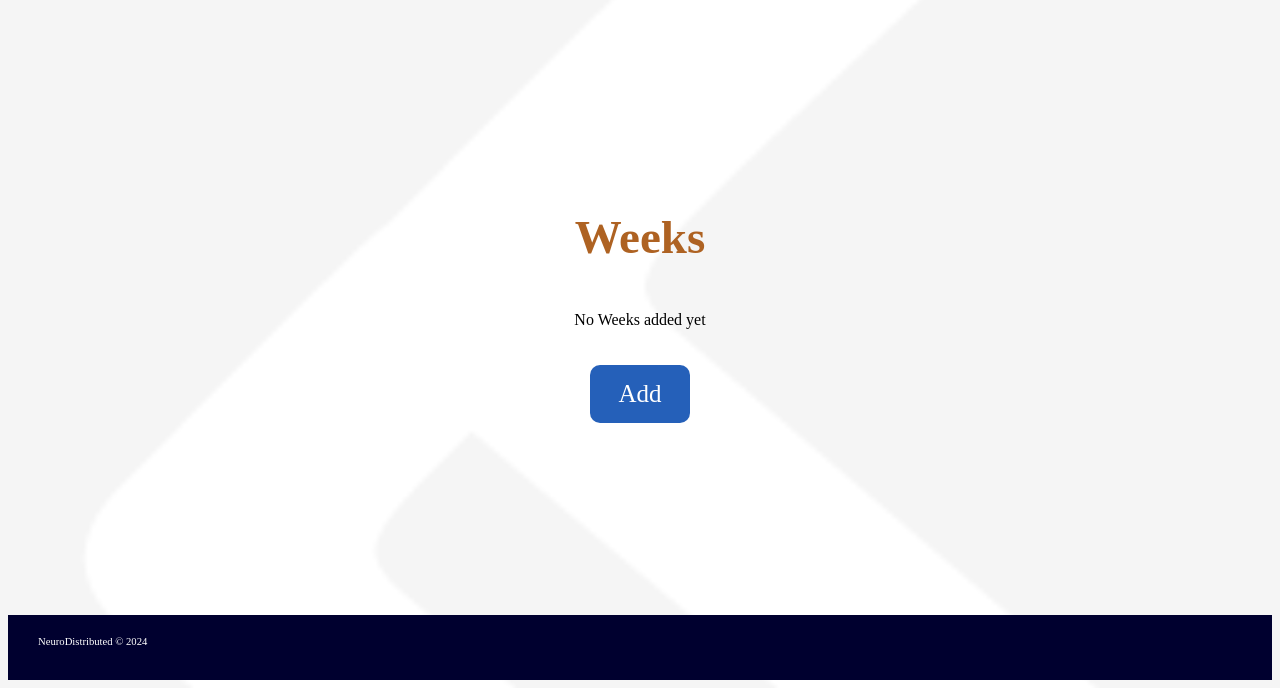
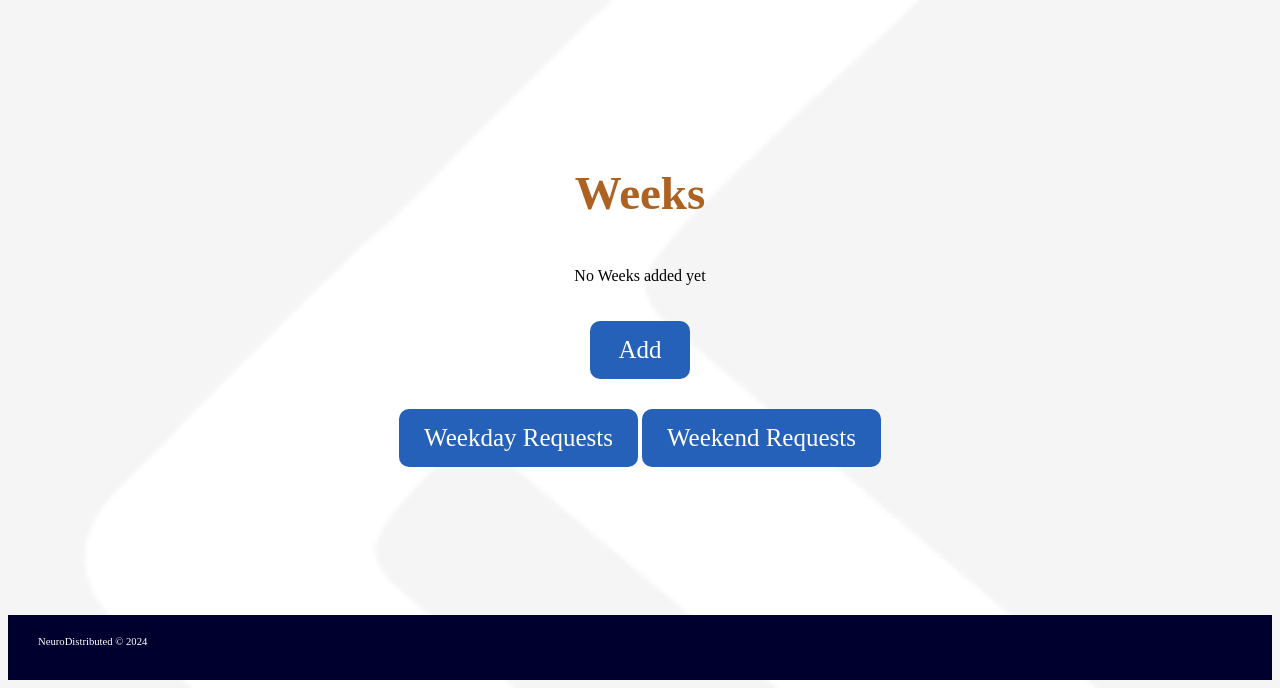
Before and after one commit to Gypsaman/loft_golf, a Flask app: page /weeks in a window 1280 px wide. Shown: the part 112-800 px from the top of the page. Run offline with Flask 3, Linux system fonts and the light colour scheme; the visitor is signed in with stand-in values (Sample User, id 1); data that the repository does not hold is empty; some libraries are stand-ins or nearby versions; some web fonts are replaced.

Commit message:
moved email request to weeks, not emailing to inactive

```diff
--- a/webproject/modules/messaging.py
+++ b/webproject/modules/messaging.py
@@ -142,7 +142,7 @@ def tee_times_available(curr_week,category):
 
     email = Email()
     sql = "Select players.first_name, players.last_name, players.email, players.access_code from Players"
-    sql += f" where {category} "
+    sql += f" where {category} and players.active = 1"
     players = list(db.session.execute(text(sql)))
     for player in players:
         email_body = f'<p>{player.first_name},\n\n</p>'
--- a/webproject/routes/requests.py
+++ b/webproject/routes/requests.py
@@ -1,16 +1,16 @@
 from flask import Blueprint, redirect, render_template,  request, url_for, flash
 from flask_login import login_required
 from webproject.modules.extensions import db
-from webproject.models import TeeTimes, Weeks, Players, TeeRequests, TeeTimePlayers
+from webproject.models import TeeTimes, Players, TeeRequests
 from datetime import datetime as dt
 from datetime import timedelta
 from collections import Counter
 from sqlalchemy import func
-from webproject.modules.table_creator import Field, TableCreator, true_false, time_to_day_time
+from webproject.modules.table_creator import Field, TableCreator, true_false
 from webproject.modules import messaging
 from webproject.modules.utils import get_curr_week,day_order
 from webproject.modules.generate import generate
-from sqlalchemy import text
+
 
 
 requests = Blueprint('requests', __name__)
--- a/webproject/templates/weeks/weeks.html
+++ b/webproject/templates/weeks/weeks.html
@@ -9,5 +9,15 @@
             </button>
         </div>
     </div>
+    <div class="neuro-flex-row" style="margin-top: 10px;">
+        <div>
+            <button class="neuro-button-main" onclick="window.location.href='/requests/email/weekday'">
+                Weekday Requests
+            </button>
+            <button class="neuro-button-main" onclick="window.location.href='/requests/email/weekend'">
+                Weekend Requests
+            </button>
+        </div>
+    </div>
 </div>
 {% endblock %}
```
Also changed, not shown: webproject/templates/requests/view_requests.html (+1 -10 lines).
